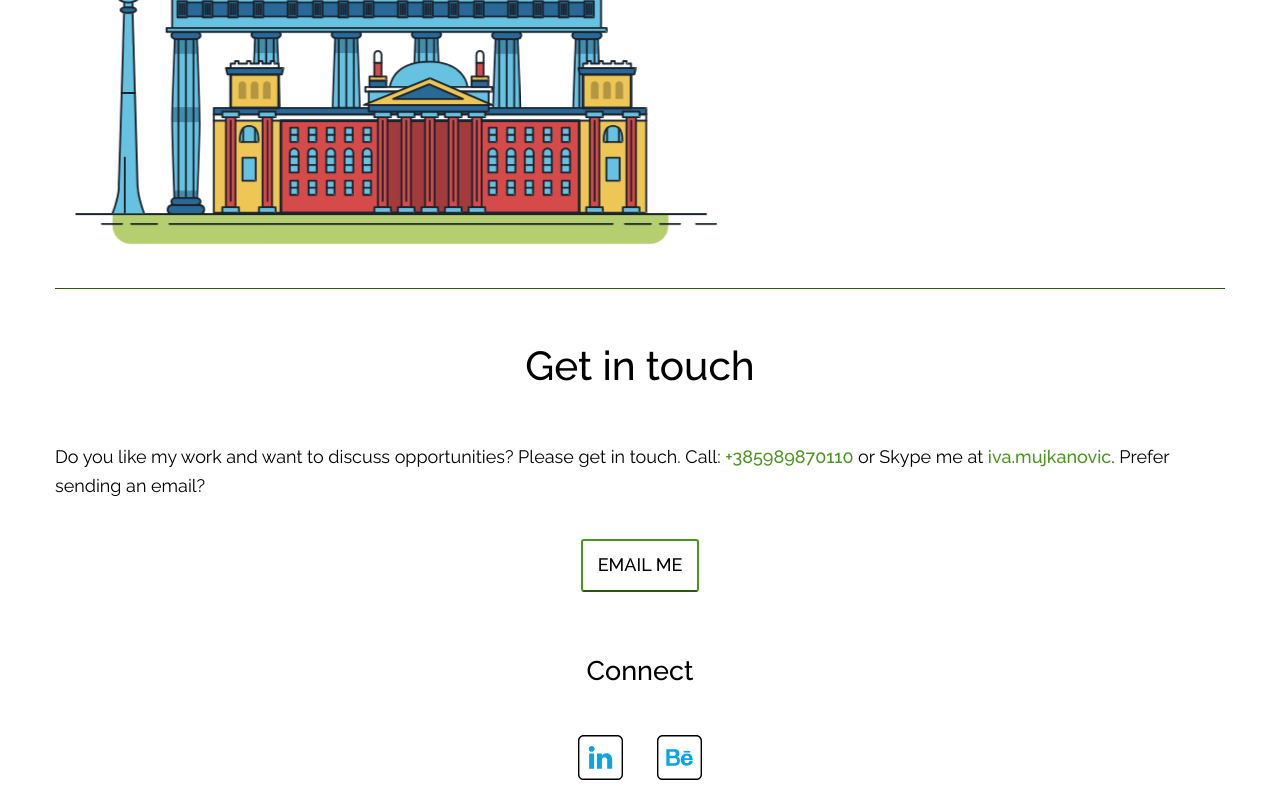
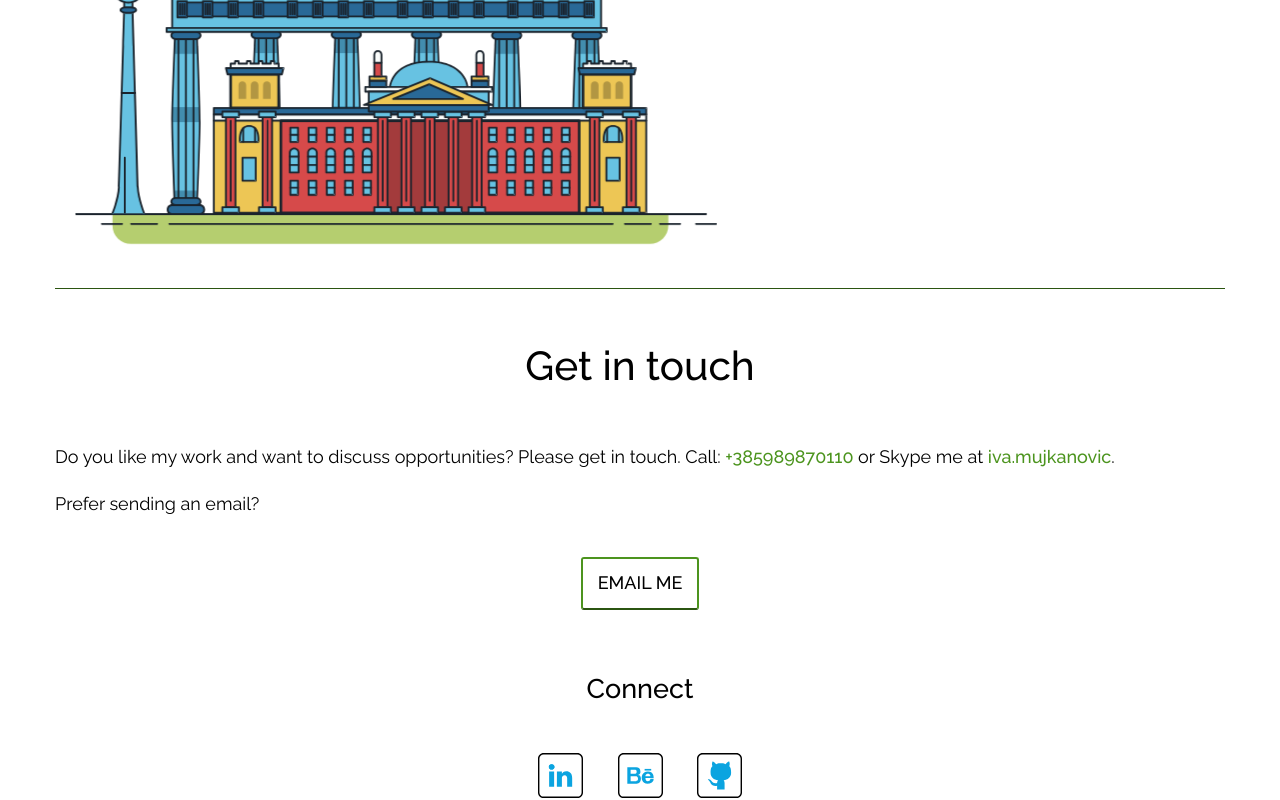
Before and after one commit to iva5/portfolio_mujkanovic, a plain HTML site: page index.html in a window 1280 px wide. Shown: the part 2000-2800 px from the top of the page. Drawn offline with nearby package versions, Linux system fonts and the light colour scheme; a web font is replaced by a local one.

Commit message:
Update logo and footer

```diff
--- a/index.html
+++ b/index.html
@@ -11,6 +11,7 @@
   <meta name="msapplication-TileColor" content="#da532c">
   <link rel="stylesheet" type="text/css" href="css/normalize.css">
   <link href="https://fonts.googleapis.com/css?family=Raleway:300,300i,400,400i,500,600,700&display=swap" rel="stylesheet">
+  <link href="https://fonts.googleapis.com/css?family=Baloo+Chettan&display=swap" rel="stylesheet">
   <link rel="stylesheet" type="text/css" href="css/style.css">
   <meta name="theme-color" content="#ffffff">
   <script src="https://kit.fontawesome.com/2864b723e5.js"></script>
@@ -19,7 +20,7 @@
   <header>
     <div class="container">
       <div id="myNavtoggle" class="navtoggle">
-        <a href="index.html" class="logo">Iva UX/UI Designer</a>
+        <a href="index.html" class="logo">Iva UX/UI Design</a>
         <nav>
           <ul class="navigation">
             <li><a href="index.html">Home</a></li>
@@ -36,7 +37,7 @@
       <div class="container">
         <h1>
           Hi, my name is Iva Mujkanovic.
-          <span>I'm UX/UI designer based in Berlin.</span>
+          <span>I'm a UX/UI designer based in Berlin.</span>
         </h1>
         <p>I’m UX designer with the passion for solving problems in a creative way. Through my previous experience, I've learned the importance of listening to users, identifying their needs and integrating them in the design process to create optimal results for the end users.</p>
       </div>
@@ -70,7 +71,7 @@
             <a href="#" class="button">View project</a>
           </div>
         </div>
-        <div class="row">
+        <div id="animation" class="row">
           <div class="column col-md-6 col-lg-7">
             <svg xmlns="http://www.w3.org/2000/svg" class="berlin-illustration" height="505" viewBox="0 0 700 505" xmlns:xlink="http://www.w3.org/1999/xlink">
                 <defs>
@@ -1014,10 +1015,15 @@
         </div>
     </div>
   </main>
-  <footer id="contact">
-    <div class="container">
+  <footer>
+    <div id="contact" class="container">
       <h2>Get in touch</h2>
-      <p>Do you like my work and want to discuss opportunities? Please get in touch. Call: <a href="tel:+385989870110">+385989870110</a> or Skype me at <a href="skype:iva.mujkanovic">iva.mujkanovic</a>. Prefer sending an email?</p>
+      <p>
+        Do you like my work and want to discuss opportunities? Please get in touch. Call: <a href="tel:+385989870110">+385989870110</a> or Skype me at <a href="skype:iva.mujkanovic">iva.mujkanovic</a>.
+      </p>
+      <p>
+        Prefer sending an email?
+      </p>
       <div id="email">
          <a href="mailto:iva.mujkanovic5gmail.com" class="button contact">Email me</a>
       </div>
@@ -1034,8 +1040,15 @@
               <svg enable-background="new 0 0 32 32" version="1.1" viewBox="0 0 32 32" xml:space="preserve" xmlns="http://www.w3.org/2000/svg" xmlns:xlink="http://www.w3.org/1999/xlink"><g id="Outline_Color_copy_2"><g><path d="M28,1c1.654,0,3,1.346,3,3v24c0,1.654-1.346,3-3,3H4c-1.654,0-3-1.346-3-3V4c0-1.654,1.346-3,3-3H28 M28,0H4    C1.8,0,0,1.8,0,4v24c0,2.2,1.8,4,4,4h24c2.2,0,4-1.8,4-4V4C32,1.8,30.2,0,28,0L28,0z"/></g><path d="M14.192,15.573c0,0,1.773-0.135,1.773-2.256c0-2.12-1.203-3.165-3.041-3.165l-6.297-0.01v11.715h6.443   c0,0,3.222,0.102,3.222-3.514C16.293,18.343,16.53,15.573,14.192,15.573z M8.971,11.9h3.222c0,0,1.102,0.018,1.102,1.447   c0,1.481-1.102,1.481-1.102,1.481H8.971V11.9z M12.486,20.1H8.971v-3.514h3.514c0,0,1.757,0.018,1.757,1.757   S12.739,20.1,12.486,20.1z" fill="#0BA4E0"/><path d="M21.272,13.071c-4.401,0-4.393,4.393-4.393,4.393s-0.293,4.393,4.393,4.393c0,0,4.1,0,4.1-3.514h-2.343   c0,0,0,1.757-1.757,1.757c0,0-1.757,0-1.757-2.343c0,0,4.686,0,5.857,0C25.372,16.586,25.372,13.071,21.272,13.071z M19.514,16.586   c0,0-0.039-1.757,1.757-1.757c1.795,0,1.757,1.757,1.757,1.757H19.514z" fill="#0BA4E0"/><rect fill="#0BA4E0" height="1.171" width="4.686" x="18.929" y="11.314"/></g></svg>
             </a>
           </li>
+          <li>
+            <a href="https://github.com/iva5/portfolio_mujkanovic" target="_blank">
+              <svg enable-background="new 0 0 32 32" version="1.1" viewBox="0 0 32 32" xml:space="preserve" xmlns="http://www.w3.org/2000/svg" xmlns:xlink="http://www.w3.org/1999/xlink"><g id="Outline_Color_copy_2"><g><path d="M28,1c1.654,0,3,1.346,3,3v24c0,1.654-1.346,3-3,3H4c-1.654,0-3-1.346-3-3V4c0-1.654,1.346-3,3-3H28 M28,0H4    C1.8,0,0,1.8,0,4v24c0,2.2,1.8,4,4,4h24c2.2,0,4-1.8,4-4V4C32,1.8,30.2,0,28,0L28,0z"/></g><path d="M19.613,25.958h-2.653h-2.656c0,0,0.007-1.575,0-2.656c-3.633,0.782-4.647-1.992-4.647-1.992   c-0.664-1.328-1.328-1.992-1.328-1.992c-1.328-0.789,0-0.664,0-0.664c1.328,0,1.992,1.328,1.992,1.328   c1.165,1.978,3.238,1.66,3.983,1.328c0-0.664,0.291-1.668,0.664-1.992c-2.9-0.327-5.314-1.992-5.314-5.311s0.667-3.983,1.33-4.647   c-0.134-0.327-0.69-1.537,0.021-3.319c0,0,1.305,0,2.632,1.992c0.658-0.658,2.656-0.664,3.32-0.664   c0.663,0,2.661,0.006,3.318,0.664c1.328-1.992,2.636-1.992,2.636-1.992c0.71,1.783,0.155,2.992,0.02,3.319   c0.664,0.664,1.328,1.328,1.328,4.647s-2.411,4.984-5.311,5.311c0.374,0.324,0.664,1.467,0.664,1.992L19.613,25.958L19.613,25.958z   " fill="#0BA4E0" id="Cat_13_"/></g></svg>
+            </a>
+          </li>
         </ul>
       </div>
+    </div>
+    <div id="copyright" class="container">
       <p>&copy; Iva Mujkanovic 2019</p>
     </div>
   </footer>
```
